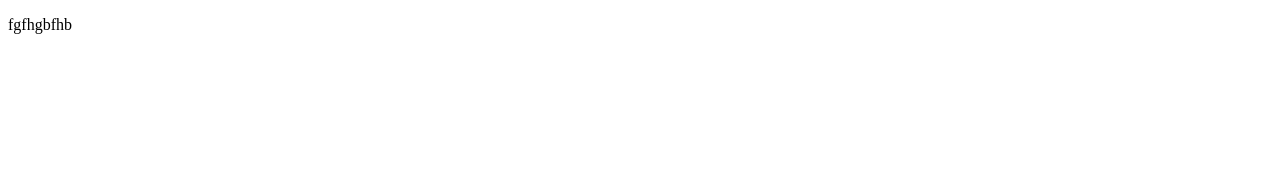
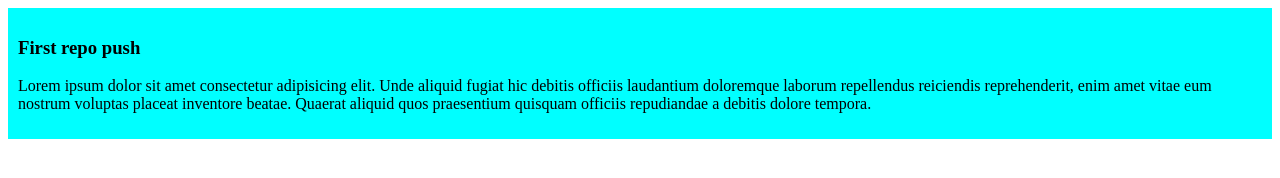
Before and after one commit to sajibmahbubur/first-repo, a plain HTML site: page index.html in a window 1280 px wide. Drawn offline with Linux system fonts and the light colour scheme.

Commit message:
added paragraph

```diff
--- a/index.html
+++ b/index.html
@@ -4,8 +4,11 @@
     <meta charset="UTF-8">
     <meta name="viewport" content="width=device-width, initial-scale=1.0">
     <title>first repo</title>
+    <link rel="stylesheet" href="style/style.css">
 </head>
 <body>
-    <p>fgfhgbfhb</p>
+    <div class="c1">
+    <h3>First repo push</h3>
+    <p>Lorem ipsum dolor sit amet consectetur adipisicing elit. Unde aliquid fugiat hic debitis officiis laudantium doloremque laborum repellendus reiciendis reprehenderit, enim amet vitae eum nostrum voluptas placeat inventore beatae. Quaerat aliquid quos praesentium quisquam officiis repudiandae a debitis dolore tempora.</p></div>
 </body>
 </html>
--- /dev/null
+++ b/style/style.css
@@ -0,0 +1,4 @@
+.c1{
+    background-color: aqua;
+    padding: 10px;
+}
```
